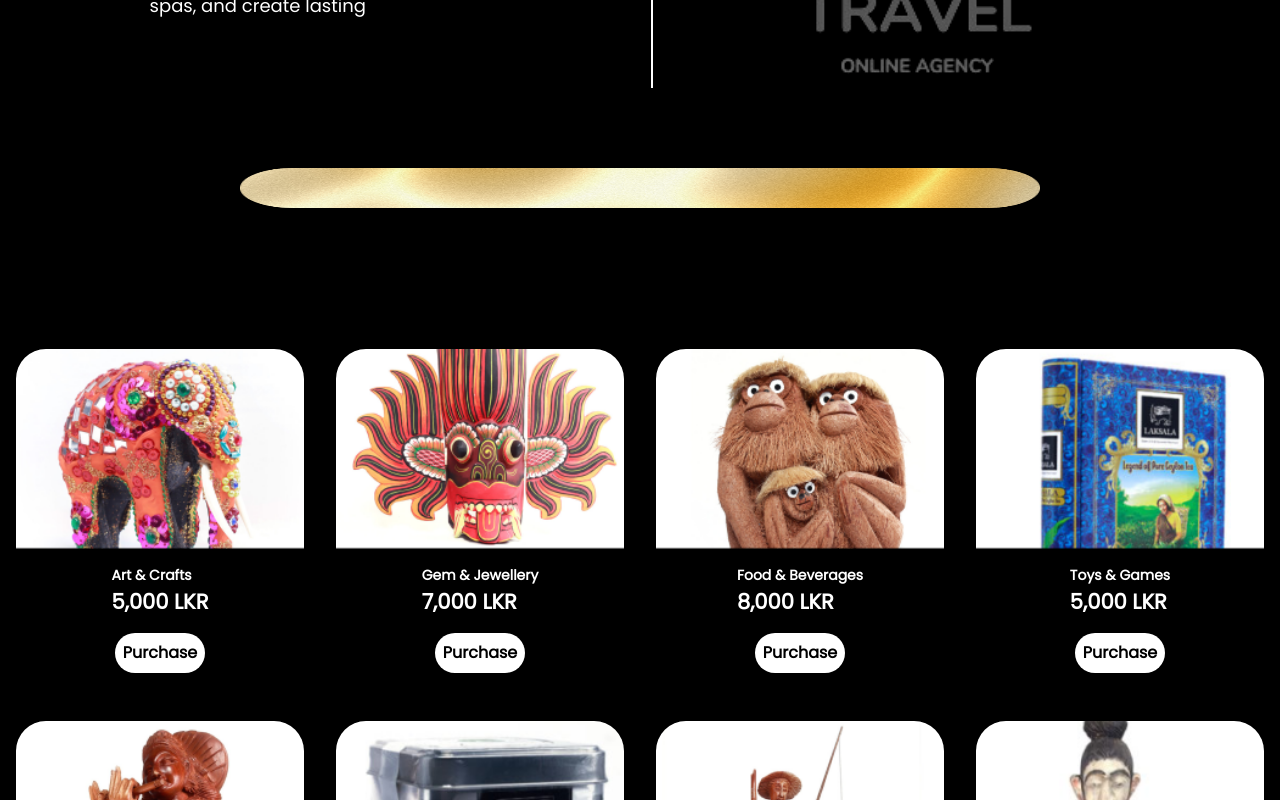
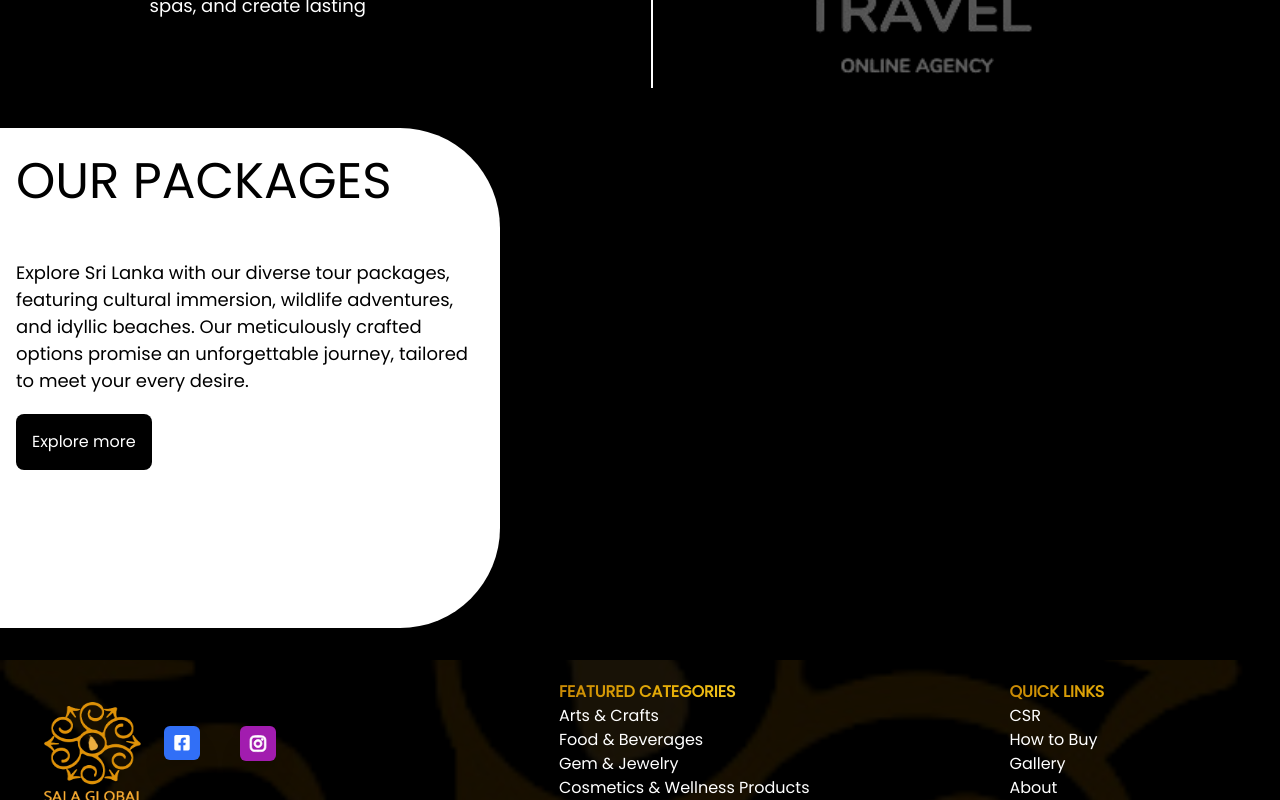
Before and after one commit to Sandarualoka/Travel, a React (Create React App) app: page / in a window 1280 px wide. Shown: the part 1280-2080 px from the top of the page. Built offline with nearby package versions, Linux system fonts and the light colour scheme.

Commit message:
add packages

```diff
--- a/src/components/hero/hero.jsx
+++ b/src/components/hero/hero.jsx
@@ -12,7 +12,7 @@ import "./hero.css"; // Import your custom CSS for fading effect
 const Hero = () => {
   return (
     <div className="mt-4 px-4">
-      <div className="relative">
+      <div className="relative overflow-x-hidden">
         <Carousel
           showThumbs={false}
           showStatus={false}
@@ -61,7 +61,7 @@ const Hero = () => {
           </div>
         </Carousel>
         {/* Dark overlay */}
-        <div className="absolute inset-0 bg-black bg-opacity-50 rounded-b-[50px] lg:rounded-b-[60px]"></div>
+        <div className="absolute inset-0 bg-black bg-opacity-60 rounded-b-[50px] lg:rounded-b-[60px]"></div>
         <div className="absolute inset-0 flex flex-col items-center lg:items-start lg:gap-8 p-4 lg:p-10 justify-center">
           {/* section for text */}
           <div className="text-center lg:text-left p-4">
--- a/src/components/items_cards/items_cards.jsx
+++ b/src/components/items_cards/items_cards.jsx
@@ -6,7 +6,7 @@ import Logo from "../../assets/logo-new-1.png";
 const ItemsCards = () => {
   const controls = useAnimation();
   const { ref, inView } = useInView({
-    threshold: 0.1, // Adjust this value to control when the animation triggers
+    threshold: 0.3, // Adjust this value to control when the animation triggers
   });
 
   React.useEffect(() => {
@@ -26,7 +26,7 @@ const ItemsCards = () => {
   };
 
   return (
-    <div className="ml-6">
+    <div className="ml-6 overflow-x-hidden">
       <div className="flex justify-center">
         <p className="font-sans text-[24px] sm:text-[28px] md:text-[35px] font-semibold p-4 rounded-[30px] text-white text-center">
           Plan your Best tour with Sample Travel
--- a/src/components/products/products.jsx
+++ b/src/components/products/products.jsx
@@ -1,138 +1,52 @@
 import React from "react";
-import Devider from "../../assets/Frame 1 11.png";
+import { motion, useAnimation } from "framer-motion";
 import { useInView } from "react-intersection-observer";
-import Product1 from "../../assets/product1.png";
-import Product2 from "../../assets/product2.png";
-import Product3 from "../../assets/product3.png";
-import Product4 from "../../assets/product4.png";
-import Product5 from "../../assets/product5.png";
-import Product6 from "../../assets/product6.png";
-import Product7 from "../../assets/product7.png";
-import Product8 from "../../assets/product8.png";
-
-const productItems = [
-  {
-    id: 1,
-    name: "Art & Crafts",
-    description: "description",
-    price: "5,000 LKR",
-    button: "Purchase",
-    img: Product1,
-  },
-  {
-    id: 2,
-    name: "Gem & Jewellery",
-    description: "description",
-    price: "7,000 LKR",
-    button: "Purchase",
-    img: Product2,
-  },
-  {
-    id: 3,
-    name: "Food & Beverages",
-    description: "description",
-    price: "8,000 LKR",
-    button: "Purchase",
-    img: Product3,
-  },
-  {
-    id: 4,
-    name: "Toys & Games",
-    description: "description",
-    price: "5,000 LKR",
-    button: "Purchase",
-    img: Product4,
-  },
-  {
-    id: 5,
-    name: "Home Decor",
-    description: "description",
-    price: "7,000 LKR",
-    button: "Purchase",
-    img: Product5,
-  },
-  {
-    id: 6,
-    name: "Fashion & Clothing",
-    description: "description",
-    price: "8,000 LKR",
-    button: "Purchase",
-    img: Product6,
-  },
-  {
-    id: 7,
-    name: "Electronics",
-    description: "description",
-    price: "8,000 LKR",
-    button: "Purchase",
-    img: Product7,
-  },
-  {
-    id: 8,
-    name: "Books & Stationery",
-    description: "description",
-    price: "8,000 LKR",
-    button: "Purchase",
-    img: Product8,
-  },
-];
 
 const Products = () => {
+  const controls = useAnimation();
   const { ref, inView } = useInView({
-    triggerOnce: true, // Trigger animation only once
-    threshold: 0.1, // Trigger when 10% of the component is in view
+    threshold: 0.3, // Adjust this value to control when the animation triggers
   });
 
+  React.useEffect(() => {
+    if (inView) {
+      controls.start("visible");
+    }
+  }, [controls, inView]);
+
+  const textVariants = {
+    hidden: { x: -200, opacity: 0 },
+    visible: { x: 0, opacity: 1, transition: { duration: 1 } },
+  };
+
   return (
-    <div className="p-4">
-      <div className="flex justify-center mt-8">
-        <img
-          src={Devider}
-          alt="header-image"
-          className="w-full max-w-[300px] h-[40px] sm:max-w-[400px] md:max-w-[600px] lg:max-w-[800px]"
-        />
-      </div>
+    <div ref={ref} className="text-black font-sans mt-10">
+      <div className="bg-white p-4 w-[500px] h-[500px] rounded-r-[100px]">
+        <p className="text-[50px]">OUR PACKAGES</p>
 
-      <div className="mt-8">
-        <p
-          ref={ref}
-          className={`${
-            inView ? "animate__animated animate__fadeInUpBig" : ""
-          } flex justify-center text-[24px] sm:text-[30px] md:text-[36px] lg:text-[46px] font-bold`}
-        >
-          FEATURED PRODUCTS
-        </p>
-      </div>
-      <div className="mt-10">
-        {/* Section for cards */}
-        <div className="grid grid-cols-2 sm:grid-cols-2 lg:grid-cols-4 gap-4 lg:gap-8 mt-8">
-          {productItems.map((card) => (
-            <div
-              key={card.id}
-              className="bg-black shadow-md rounded-[30px] overflow-hidden w-full flex flex-col items-center"
-            >
-              <img
-                src={card.img}
-                alt={card.name}
-                className="w-full h-[140px] sm:h-[140px] md:h-[200px] object-cover"
-              />
-              <div className="flex flex-col items-center justify-between w-full p-4">
-                <div>
-                  <p className="text-white font-bold text-[14px]">
-                    {card.name}
-                  </p>
-                  <p className="text-white font-bold text-[18px] sm:text-[21px]">
-                    {card.price}
-                  </p>
-                </div>
-                <div className="mt-4">
-                  <button className="bg-white p-2 rounded-[32px] font-bold">
-                    {card.button}
-                  </button>
-                </div>
-              </div>
-            </div>
-          ))}
+        <div className="flex justify-center items-center">
+          <motion.p
+            initial="hidden"
+            animate={controls}
+            variants={textVariants}
+            className="text-[18px] mt-10"
+          >
+            Explore Sri Lanka with our diverse tour packages, featuring cultural
+            immersion, wildlife adventures, and idyllic beaches. Our
+            meticulously crafted options promise an unforgettable journey,
+            tailored to meet your every desire.
+          </motion.p>
+        </div>
+
+        <div className="mt-5">
+          <motion.button
+            initial="hidden"
+            animate={controls}
+            variants={textVariants}
+            className="bg-black text-white rounded-lg p-4"
+          >
+            Explore more
+          </motion.button>
         </div>
       </div>
     </div>
```
